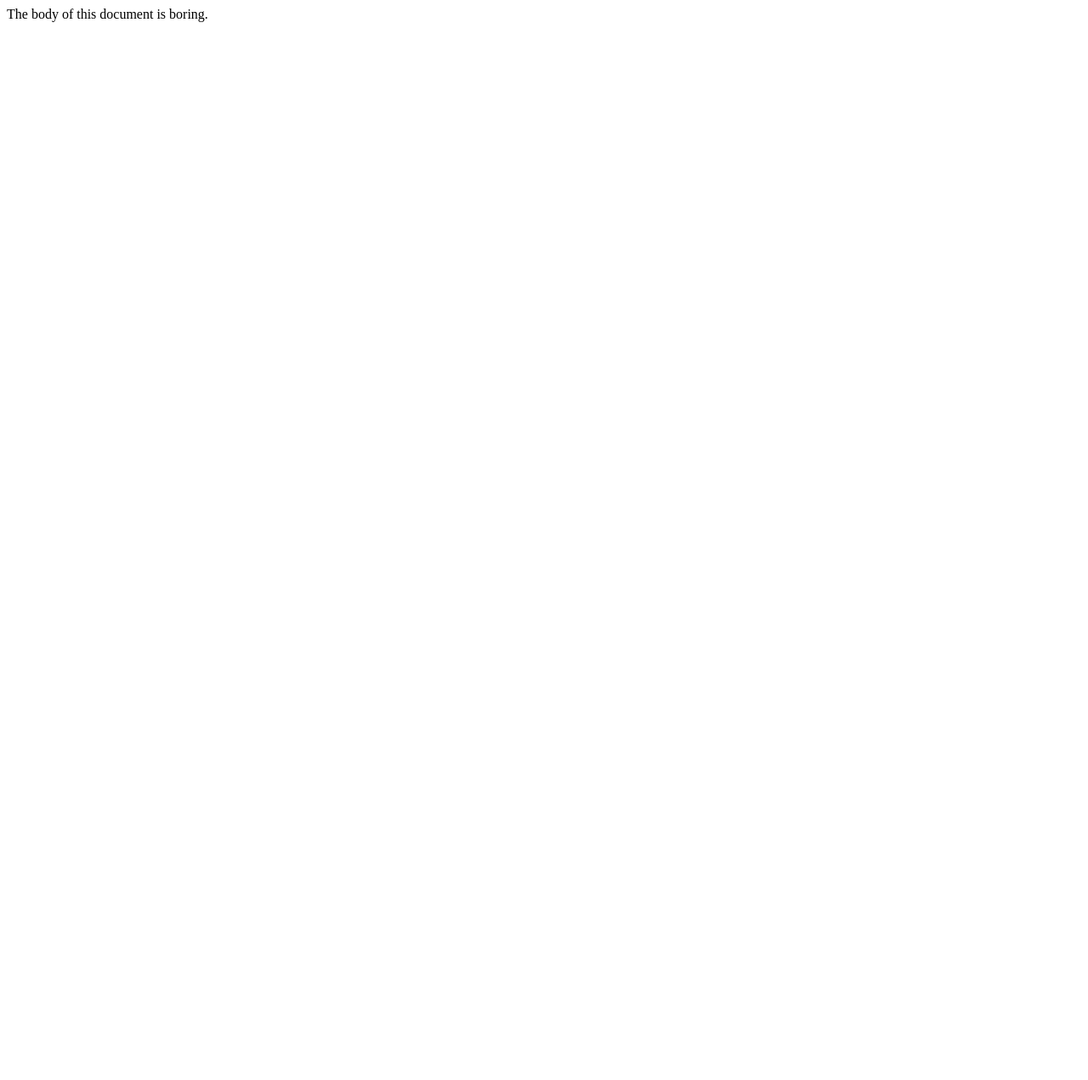
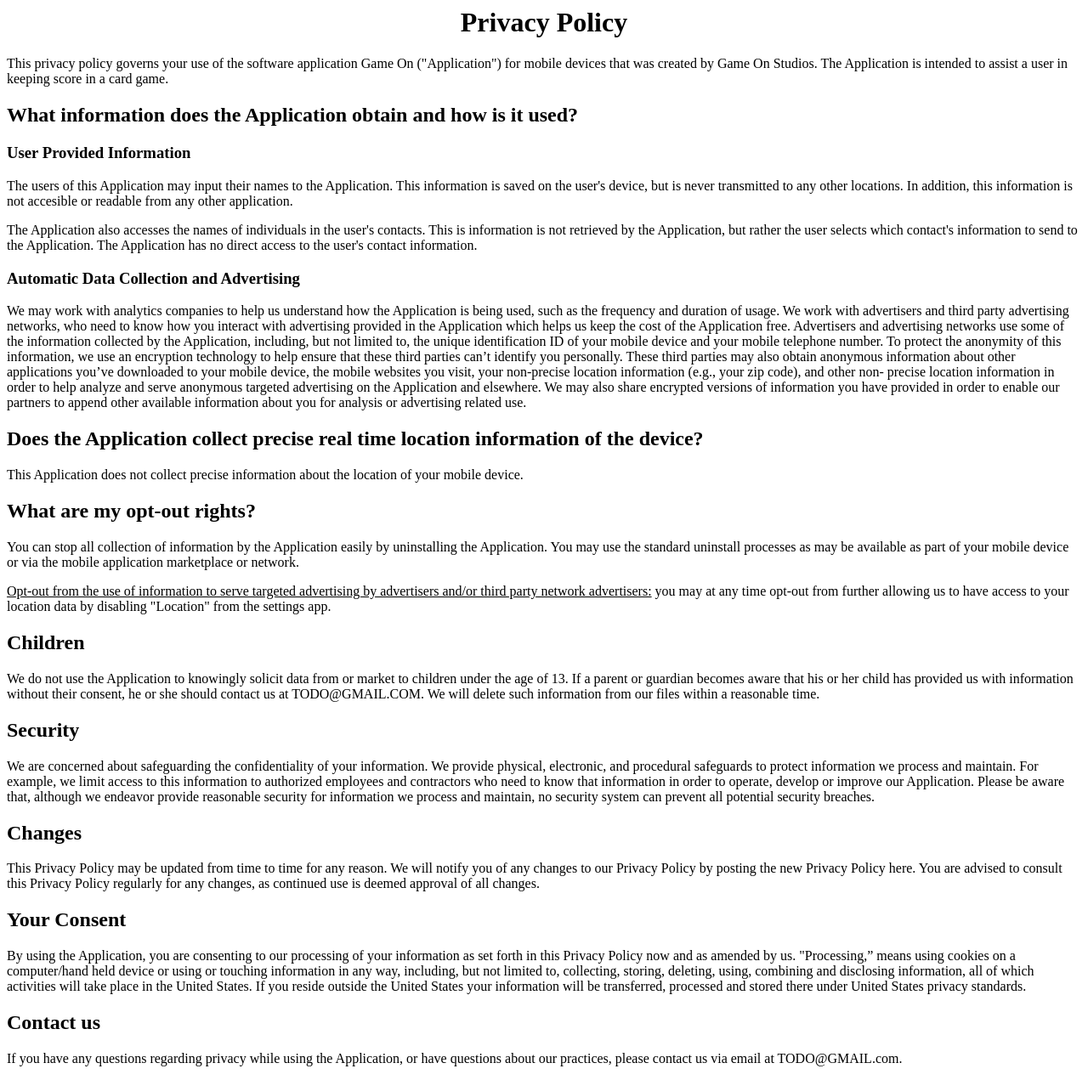
Before and after one commit to justinrixx/GameOnPrivacy, a plain HTML site: page index.html in a window 1280 px wide. Shown: the whole page at 85% size. Before the commit the page ends 800 px from the top, so only its background shows below. Drawn offline with Linux system fonts and the light colour scheme.

Commit message:
Fill in the privacy policy

```diff
--- a/index.html
+++ b/index.html
@@ -3,6 +3,56 @@
     <title>Privacy Policy</title>
   </head>
   <body>
-    The body of this document is boring.
+  	<h1 align = "center">Privacy Policy</h1>
+    <p>This privacy policy governs your use of the software application Game On ("Application") for mobile devices that was created by Game On Studios. The Application is intended to assist a user
+    in keeping score in a card game.
+    </p>
+
+    <h2>What information does the Application obtain and how is it used?</h2>
+
+    <h3>User Provided Information</h3>
+    <p>The users of this Application may input their names to the Application.
+    This information is saved on the user's device, but is never transmitted
+    to any other locations. In addition, this information is not accesible or
+    readable from any other application.
+    </p>
+    <p>The Application also accesses the names of individuals in the user's contacts.
+    This is information is not retrieved by the Application, but rather the user selects
+    which contact's information to send to the Application. The Application has no direct
+    access to the user's contact information.
+    </p>
+
+    <h3>Automatic Data Collection and Advertising</h3>
+    <p>We may work with analytics companies to help us understand how the Application is being used, such as the frequency and duration of usage. We work with advertisers and third party advertising networks, who need to know how you interact with advertising provided in the Application which helps us keep the cost of the Application free. Advertisers and advertising networks use some of the information collected by the Application, including, but not limited to, the unique identification ID of your mobile device and your mobile telephone number. To protect the anonymity of this information, we use an encryption technology to help ensure that these third parties can’t identify you personally. These third parties may also obtain anonymous information about other applications you’ve downloaded to your mobile device, the mobile websites you visit, your non-precise location information (e.g., your zip code), and other non- precise location information in order to help analyze and serve anonymous targeted advertising on the Application and elsewhere. We may also share encrypted versions of information you have provided in order to enable our partners to append other available information about you for analysis or advertising related use.
+    </p>
+
+    <h2>Does the Application collect precise real time location information of the device?</h2>
+    <p>This Application does not collect precise information about the location of your mobile device.
+    </p>
+
+
+    <h2>What are my opt-out rights?</h2>
+    <p>You can stop all collection of information by the Application easily by uninstalling the Application. You may use the standard uninstall processes as may be available as part of your mobile device or via the mobile application marketplace or network.
+    </p>
+    <p><u>Opt-out from the use of information to serve targeted advertising by advertisers and/or third party network advertisers:</u> you may at any time opt-out from further allowing us to have access to your location data by disabling "Location" from the settings app.
+    </p>
+
+    <h2>Children</h2>
+    <p>We do not use the Application to knowingly solicit data from or market to children under the age of 13. If a parent or guardian becomes aware that his or her child has provided us with information without their consent, he or she should contact us at TODO@GMAIL.COM. We will delete such information from our files within a reasonable time.
+    </p>
+
+    <h2>Security</h2>
+    <p>We are concerned about safeguarding the confidentiality of your information. We provide physical, electronic, and procedural safeguards to protect information we process and maintain. For example, we limit access to this information to authorized employees and contractors who need to know that information in order to operate, develop or improve our Application. Please be aware that, although we endeavor provide reasonable security for information we process and maintain, no security system can prevent all potential security breaches.
+    </p>
+
+    <h2>Changes</h2>
+    <p>This Privacy Policy may be updated from time to time for any reason. We will notify you of any changes to our Privacy Policy by posting the new Privacy Policy here. You are advised to consult this Privacy Policy regularly for any changes, as continued use is deemed approval of all changes.
+    </p>
+
+    <h2>Your Consent</h2>
+    <p>By using the Application, you are consenting to our processing of your information as set forth in this Privacy Policy now and as amended by us. "Processing,” means using cookies on a computer/hand held device or using or touching information in any way, including, but not limited to, collecting, storing, deleting, using, combining and disclosing information, all of which activities will take place in the United States. If you reside outside the United States your information will be transferred, processed and stored there under United States privacy standards.</p>
+
+    <h2>Contact us</h2>
+    <p>If you have any questions regarding privacy while using the Application, or have questions about our practices, please contact us via email at TODO@GMAIL.com.</p>
   </body>
 </html>
```
